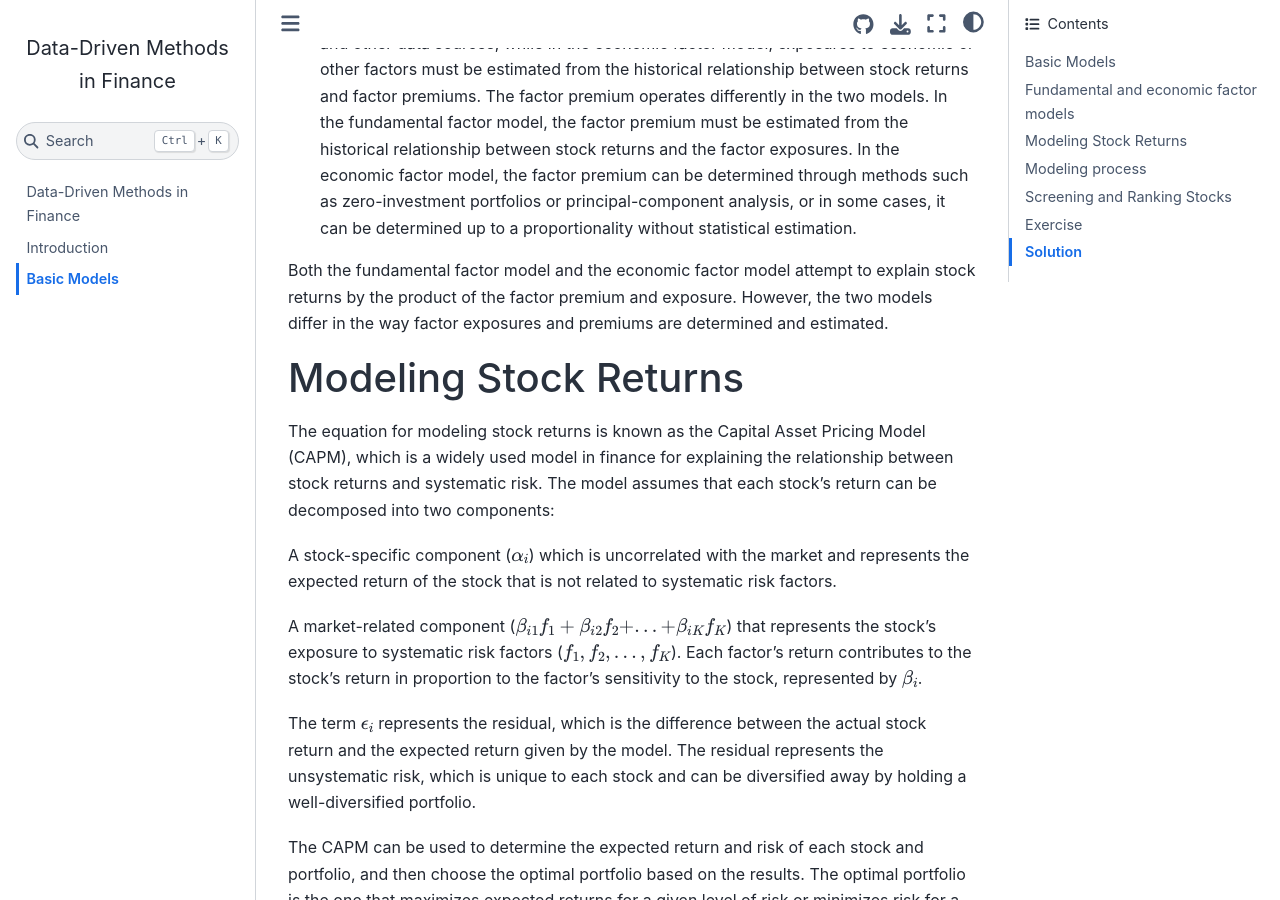
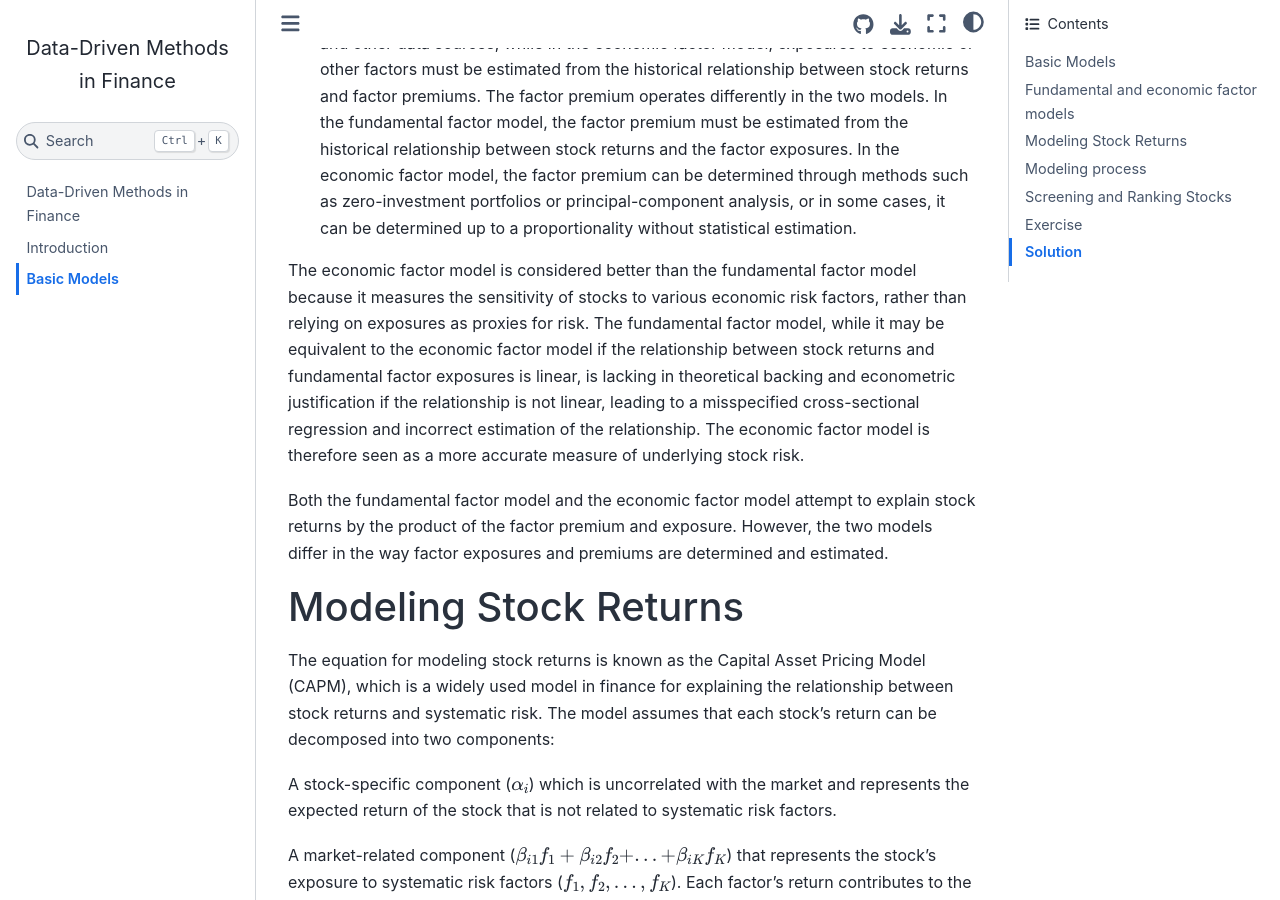
Before and after one commit to naftalic/ddmif, a Jupyter Book: the page built from basic_models.md, in a window 1280 px wide and 900 px high, scrolled down 1030 px. Built offline with Jupyter Book 1.0.4 settings and Sphinx 7.4.7 and the Sphinx Book theme 1.1.4, drawn with Linux system fonts in a browser that asks for light colours.

Commit message:
Update basic_models.md

```diff
--- a/basic_models.md
+++ b/basic_models.md
@@ -31,6 +31,8 @@ The factor premium measures the amount that investors are willing to pay for eac
 - Differences:
 Factor exposures are directly observable in the fundamental factor model, while they must be estimated in the economic factor model. In the fundamental factor model, exposures to fundamental factors can be obtained from financial statements and other data sources, while in the economic factor model, exposures to economic or other factors must be estimated from the historical relationship between stock returns and factor premiums.
 The factor premium operates differently in the two models. In the fundamental factor model, the factor premium must be estimated from the historical relationship between stock returns and the factor exposures. In the economic factor model, the factor premium can be determined through methods such as zero-investment portfolios or principal-component analysis, or in some cases, it can be determined up to a proportionality without statistical estimation.
+
+The economic factor model is considered better than the fundamental factor model because it measures the sensitivity of stocks to various economic risk factors, rather than relying on exposures as proxies for risk. The fundamental factor model, while it may be equivalent to the economic factor model if the relationship between stock returns and fundamental factor exposures is linear, is lacking in theoretical backing and econometric justification if the relationship is not linear, leading to a misspecified cross-sectional regression and incorrect estimation of the relationship. The economic factor model is therefore seen as a more accurate measure of underlying stock risk.
 
 Both the fundamental factor model and the economic factor model attempt to explain stock returns by the product of the factor premium and exposure. However, the two models differ in the way factor exposures and premiums are determined and estimated.
 
```
